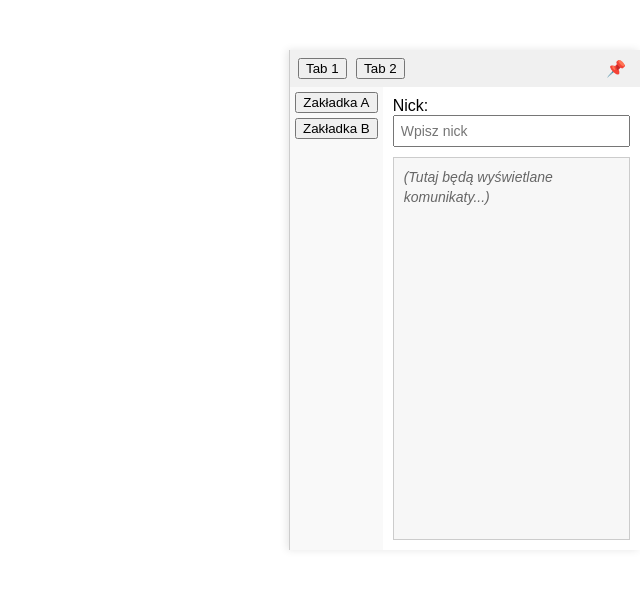
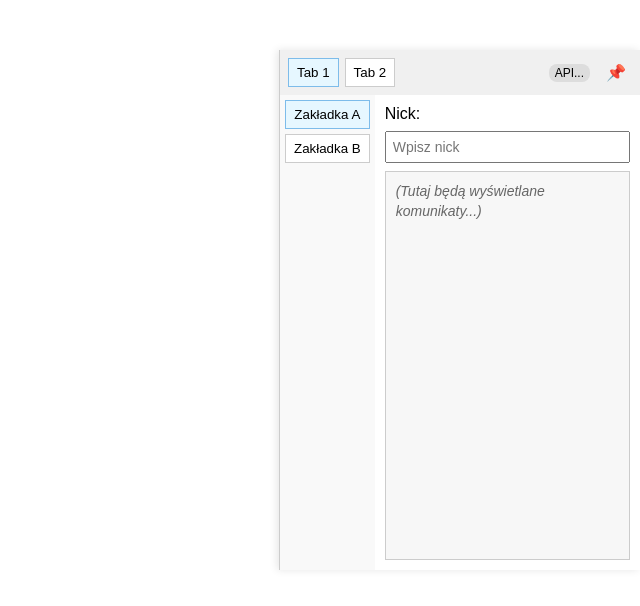
Before and after one commit to koshioi/Rpg-tool, a website: page index.html in a window 1280 px wide. Shown: the whole page, without its empty margins (640-1280 px from the left). Drawn offline with Linux system fonts and the light colour scheme.

Commit message:
Add files via upload

```diff
--- a/index.html
+++ b/index.html
@@ -2,7 +2,8 @@
 <html lang="pl">
 <head>
   <meta charset="UTF-8" />
-  <title>Panel z pinezką</title>
+  <meta name="viewport" content="width=device-width, initial-scale=1.0" />
+  <title>Panel z pinezką (dynamic)</title>
   <link rel="stylesheet" href="style.css" />
 </head>
 <body>
@@ -11,16 +12,19 @@
 <div id="panel" class="pinned">
   <div class="panel-header">
     <div class="tabs-horizontal">
-      <button>Tab 1</button>
-      <button>Tab 2</button>
+      <button class="tab-h active">Tab 1</button>
+      <button class="tab-h">Tab 2</button>
     </div>
-    <button id="pinButton" title="Przypnij/Odepnij">📌</button>
+    <div class="right-actions">
+      <span id="apiStatus" class="badge">API...</span>
+      <button id="pinButton" title="Przypnij/Odepnij">📌</button>
+    </div>
   </div>
 
   <div class="panel-body">
     <div class="tabs-vertical">
-      <button>Zakładka A</button>
-      <button>Zakładka B</button>
+      <button class="tab-v active">Zakładka A</button>
+      <button class="tab-v">Zakładka B</button>
     </div>
 
     <div class="panel-content">
--- a/style.css
+++ b/style.css
@@ -5,8 +5,8 @@ body {
 }
 
 #panel {
-  width: 350px;
-  height: 500px;
+  width: 360px;
+  height: 520px;
   background-color: #fff;
   border-left: 1px solid #ccc;
   box-shadow: -2px 0 8px rgba(0, 0, 0, 0.1);
@@ -33,9 +33,27 @@ body {
   background-color: #f0f0f0;
 }
 
-.tabs-horizontal button {
-  margin-right: 5px;
+.tabs-horizontal {
+  display: flex;
+  gap: 6px;
 }
+
+.right-actions {
+  display: flex;
+  align-items: center;
+  gap: 10px;
+}
+
+.badge {
+  display: inline-block;
+  padding: 2px 6px;
+  font-size: 12px;
+  border-radius: 8px;
+  background: #ddd;
+}
+
+.badge.ok { background: #c6f6d5; }
+.badge.err { background: #fed7d7; }
 
 .panel-body {
   display: flex;
@@ -50,21 +68,31 @@ body {
   padding: 5px;
 }
 
-.tabs-vertical button {
-  margin-bottom: 5px;
+.tab-v, .tab-h {
+  cursor: pointer;
+  border: 1px solid #ccc;
+  background: #fff;
+  padding: 6px 8px;
 }
+
+.tab-v.active, .tab-h.active {
+  background: #e6f7ff;
+  border-color: #7dbcea;
+}
+
+.tabs-vertical .tab-v { margin-bottom: 5px; }
 
 .panel-content {
   flex: 1;
   padding: 10px;
   display: flex;
   flex-direction: column;
+  gap: 8px;
 }
 
 #nickname {
   padding: 6px;
   font-size: 14px;
-  margin-bottom: 10px;
 }
 
 #dialogbox {
```
Also changed, not shown: package.json (added, +13 -0 lines), README.md, server.js (added).
